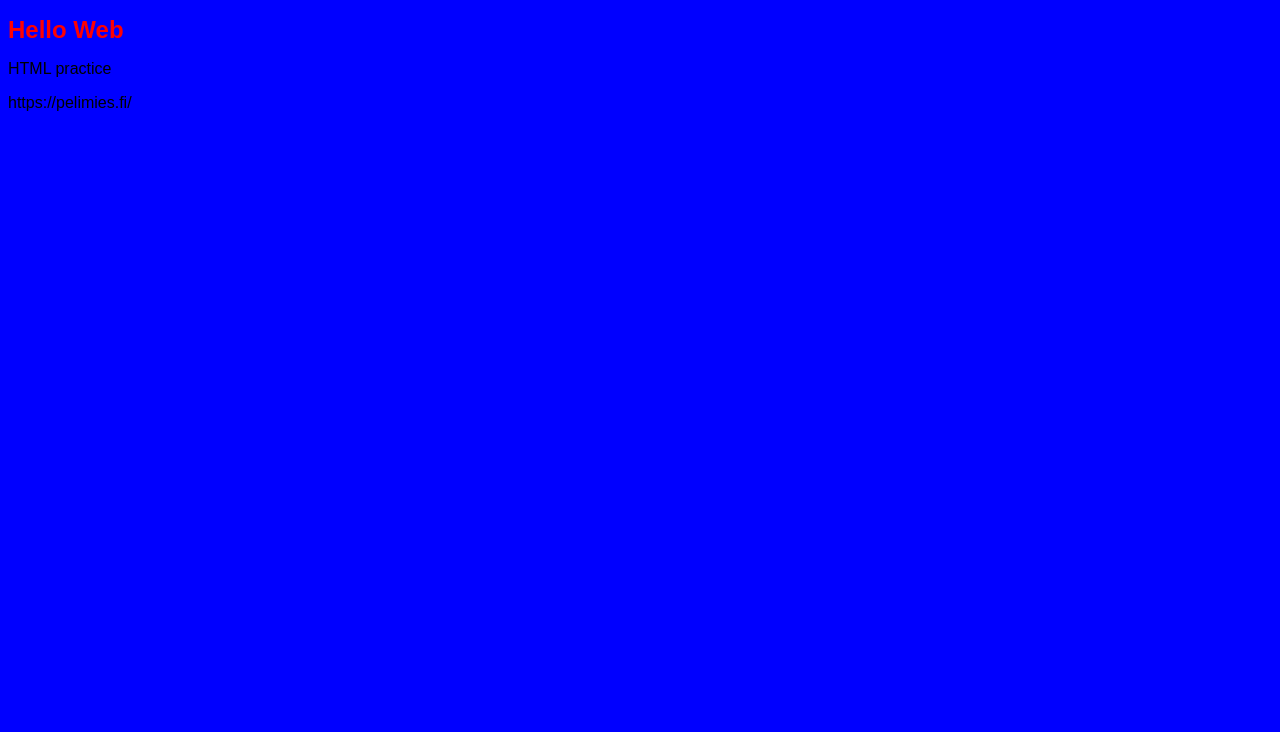
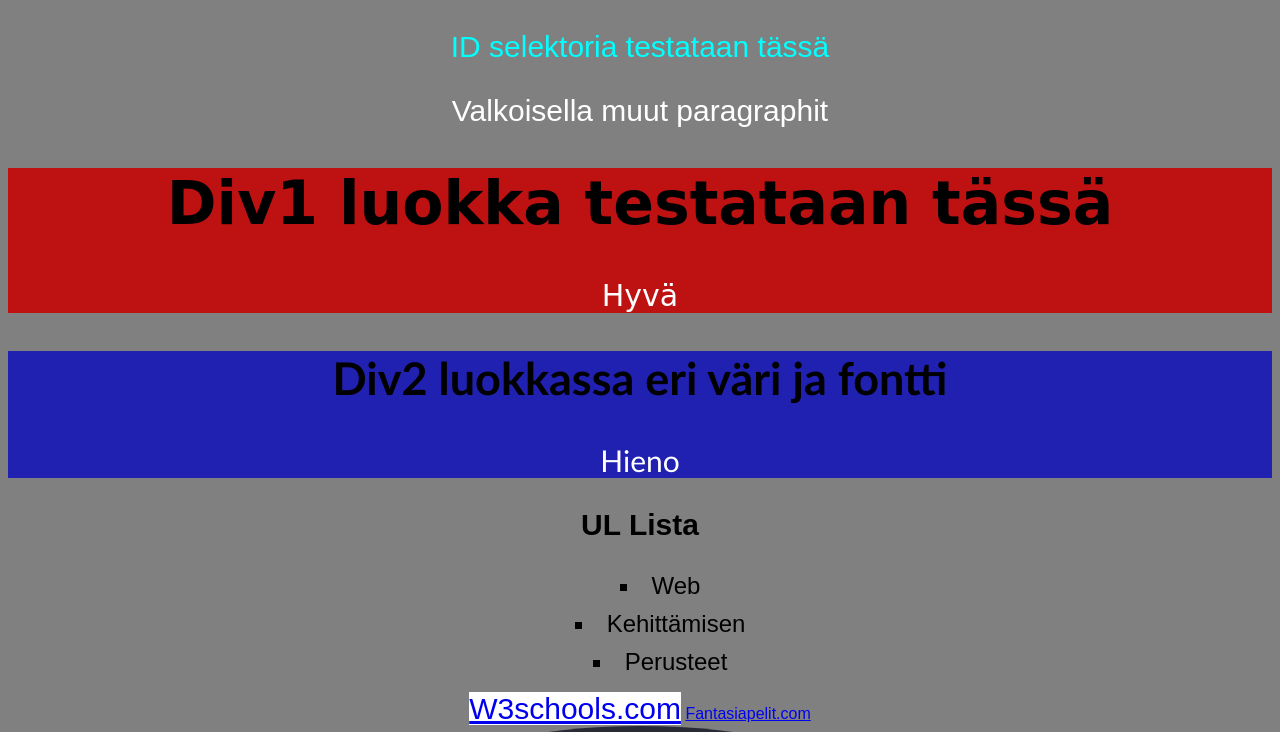
Before and after one commit to A-Ranta/WebKehitt-misenPerusteetTeht-v-t, a plain HTML site: page task-d/index.html in a window 1280 px wide. Shown: the top 732 px of the page. Drawn offline with Linux system fonts and the light colour scheme.

Commit message:
task-d lisätty

```diff
--- a/task-d/index.html
+++ b/task-d/index.html
@@ -8,9 +8,37 @@ Date: 18.09.2025
   <title>My First Page</title>
   <link rel="stylesheet" href="style.css">
 </head>
-<body>
-  <h1>Hello Web</h1>
-  <p>HTML practice</p>
-  <a>https://pelimies.fi/</a>
+
+<body> <!--id ja paragraph-->
+  <p id="id-testi">ID selektoria testataan tässä </p>
+  <p> Valkoisella muut paragraphit</p>
+
+  <!--luokka1-->
+  <div class="div1">
+    <h1>Div1 luokka testataan tässä</h1>
+    <p>Hyvä</p>
+  </div>
+
+  <!--luokka2-->
+  <div class="div2">
+    <h2>Div2 luokkassa eri väri ja fontti</h2>
+    <p>Hieno</p>
+  </div>
+
+  <h3>UL Lista</h3>
+
+  <!--Järjestämätön lista Unordered list-->
+  <ul>
+    <li>Web</li>
+    <li>Kehittämisen</li>
+    <li>Perusteet</li>
+  </ul>
+
+  <!-- Linkki ja kuva-->
+  <a href="https://www.w3schools.com" target="_blank"> W3schools.com</a>
+  <a href="https://www.fantasiapelit.com"> Fantasiapelit.com</a>
+
+  <img src="img/W3Schools.PNG" alt="W3Schools kuva">
+
 </body>
 </html>
--- a/task-d/style.css
+++ b/task-d/style.css
@@ -4,9 +4,62 @@ Date: 18.09.2025
 */
 body {
   font-family: Arial, sans-serif;
-  background-color: blue;
+  background-color: gray;
+  text-align: center;
 }
-h1 {
-  color: red;
+
+h1, h2 { /*ryhmä */
+  color: black;
+}
+
+h3 {
+  color: black;
+  font-size: 30px;
+}
+
+p {
+  color: white;
+  font-size: 30px;
+}
+
+.div1 { /* luokka1 */
+  background-color: rgb(190, 17, 17);
+  font-size: 30px;
+  font-family: cursive;
+
+}
+
+.div2 { /* luokka2 */
+  background-color: rgb(32, 32, 177);
+  font-size: 30px;
+  font-family: 'Gill Sans', 'Gill Sans MT', Calibri, 'Trebuchet MS', sans-serif;
+}
+
+
+ul li { /* lista item */
   font-size: 24px;
+  list-style: square;
+  margin: 10px;
+  list-style-position: inside;
 }
+
+img { /* kuva */
+  display: block;
+  margin: auto;
+}
+
+#id-testi { /*id */
+  color: aqua;
+  font-size: 30px;
+}
+
+a[target="_blank"] { /*linkki target */
+  background-color: white;
+  font-size: 30px;
+}
+
+img[alt="W3Schools kuva"] { /* kuva [alt] */
+  border: 1px yellow;
+  border-radius: 50%;
+  box-shadow: black
+}
--- a/tehtavapohjat/css-pohja.css
+++ b/tehtavapohjat/css-pohja.css
@@ -4,9 +4,9 @@ Date: 18.09.2025
 */
 body {
   font-family: Arial, sans-serif;
-  background-color: blue;
+  background-color:white;
 }
 h1 {
-  color: red;
+  color: black;
   font-size: 24px;
 }
```
Also changed, not shown: task-d/img/W3Schools.PNG (added).
